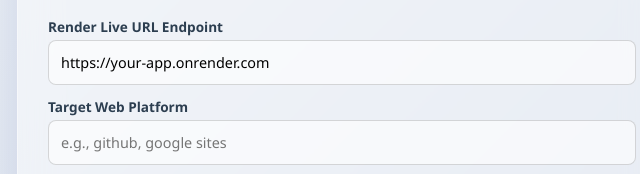
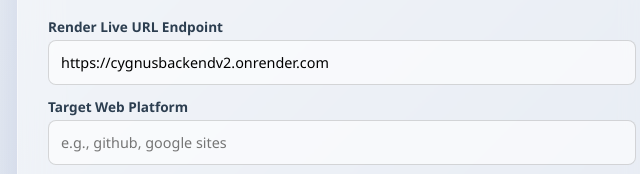
Before and after one commit to yuvrajkumarjaindhanoriya7/page, a plain HTML site: page index.html in a window 1280 px wide. Shown: the part 521-695 px from the top of the page, 298-938 px from the left. Drawn offline with Linux system fonts and the light colour scheme.

Commit message:
Update index.html

```diff
--- a/index.html
+++ b/index.html
@@ -110,7 +110,9 @@
         </div>
 
         <label style="margin-top: 20px;">Render Live URL Endpoint</label>
-        <input type="text" id="backendUrl" value="https://your-app.onrender.com" placeholder="https://your-app.onrender.com">
+
+<input type="text" id="backendUrl" value="https://cygnusbackendv2.onrender.com">
+
 
         <label>Target Web Platform</label>
         <input type="text" id="platformInput" placeholder="e.g., github, google sites">
```
